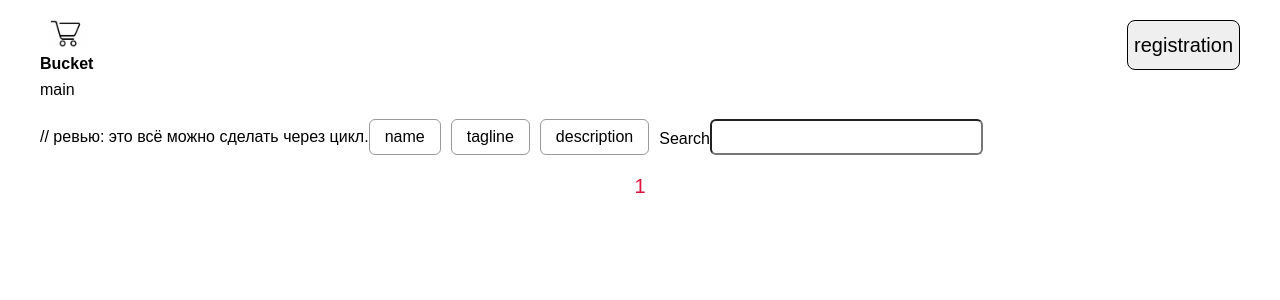
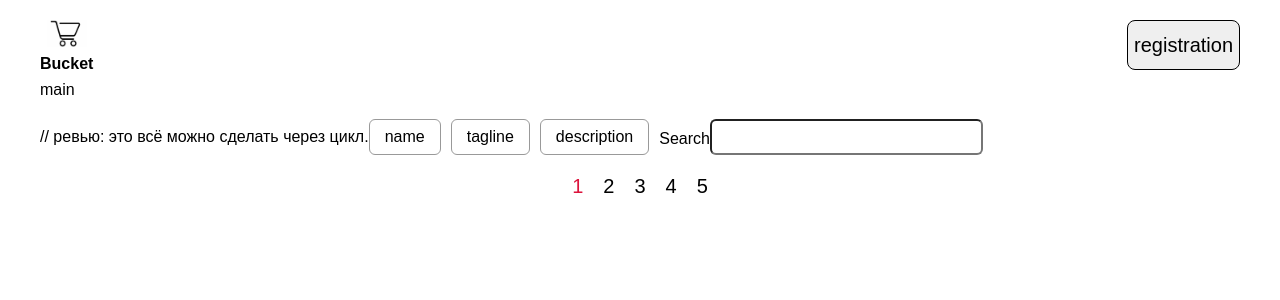
Before and after one commit to exkont/beer-shop-reactjs-remake, a React (Create React App) app: page / in a window 1280 px wide. Shown: the top 300 px of the page. Built offline with nearby package versions, Linux system fonts and the light colour scheme; no server answers.

Commit message:
created PageContainer and fixed warnings with keys

```diff
--- /dev/null
+++ b/src/components/Pagination/PaginationConainer.js
@@ -0,0 +1,28 @@
+import React, {useEffect, useState} from "react";
+import Pagination from "./Pagination";
+
+function PaginationContainer(props) {
+
+    let [countOfPages, setCountOfPages] = useState(1);
+
+    useEffect(() => {
+        if (props.data) {
+            switch (props.goal) {
+                case 'list':
+                    setCountOfPages(props.maxCountOfPages);
+                    break;
+                case 'bucket':
+                    setCountOfPages(Math.ceil(props.storageArrayOfIDs.size / props.countOfBeersPerPage));
+                    break;
+                case 'search':
+                    setCountOfPages(Math.ceil(props.foundItems.length / props.countOfBeersPerPage));
+            }
+        }
+    }, [props.foundItems, props.storageArrayOfIDs, props.data]);
+
+    return (
+        <Pagination countOfPages={countOfPages} changePage={props.changePage} page={props.page}/>
+    )
+}
+
+export default PaginationContainer;
--- a/src/components/Search/Search.js
+++ b/src/components/Search/Search.js
@@ -31,9 +31,9 @@ function Search(props) {
         <div className={classes.findingSection} onClick={sendSearchParameters} onChange={sendSearchParameters}>
             // ревью: это всё можно сделать через цикл.
             {
-                ['name', 'tagline', 'description'].map(value => {
+                ['name', 'tagline', 'description'].map((value, index) => {
                     return (
-                        <div className={classes.formRadioBtn}>
+                        <div className={classes.formRadioBtn} key={index}>
                             <input className={classes.formRadioBtnBtn} type="radio" name="radio" value={value}/>
                             <label htmlFor="">{value}</label>
                         </div>
--- a/src/components/ShopItems/ShopItems.js
+++ b/src/components/ShopItems/ShopItems.js
@@ -21,7 +21,7 @@ function ShopItems(props) {
                 if (countOfBeersPerPage < props.countOfBeersPerPage) {
                     countOfBeersPerPage++;
                     // ревью: лучше вынести это в отдельный комопнент, который отвечает чисто только за представление.
-                    itemsArr.push(<Item item={props.shopItems[i]} storageArrayOfIDs={props.storageArrayOfIDs}/>);
+                    itemsArr.push(<Item item={props.shopItems[i]} storageArrayOfIDs={props.storageArrayOfIDs} key={i}/>);
                 }
             }
             setItems(<div onClick={changeBucketItem}>{itemsArr}</div>);
--- a/src/hoc/ShopContent.js
+++ b/src/hoc/ShopContent.js
@@ -10,7 +10,7 @@ function ShopContent(props) {
     let [goal, setGoal] = useState(props.goal);
     let [data, setData] = useState([]);
     let [page, setPage] = useState(1);
-    let [countOfPages, setCountOfPages] = useState(1);
+    let [foundItems, setFoundItems] = useState();
     // где используется setMaxCountOfPages? Есмли ни где то нет смысла в useState
     const maxCountOfPages = 5;
     // тоже самое что и выше.
@@ -40,19 +40,6 @@ function ShopContent(props) {
         // плюс лучше сначала взять добавить отсортировать а пото записать в state. А не два раза делать запись.
         setStorageArrayOfIDs(new Set([...storageArrayOfIDs]));
         localStorage.setItem('listOfIDs', `${[...storageArrayOfIDs].join('|')}`);
-    }
-
-    function changeCountOfPages() {
-        switch (goal) {
-            case 'list':
-                setCountOfPages(maxCountOfPages);
-                break;
-            case 'bucket':
-                setCountOfPages(Math.ceil(storageArrayOfIDs.size / countOfBeersPerPage));
-                break;
-            case 'search':
-                setCountOfPages(Math.ceil(data.length / countOfBeersPerPage));
-        }
     }
 
     const sendRequest = (url) => {
@@ -119,7 +106,6 @@ function ShopContent(props) {
             setGoal('list');
             setPage(1);
             sendRequest(createUrlRequest(goal, page, countOfBeersPerPage)).then(data => {
-                changeCountOfPages();
                 setData(data);
             });
         } else {
@@ -132,7 +118,7 @@ function ShopContent(props) {
                     return 0;
                     // return a.id - b.id;
                 });
-                setCountOfPages(Math.ceil(searchItems.length / countOfBeersPerPage));
+                setFoundItems([...searchItems]);
                 searchItems = searchItems.slice(countOfBeersPerPage * (page - 1), countOfBeersPerPage * page);
                 setData(searchItems);
             });
@@ -143,7 +129,6 @@ function ShopContent(props) {
         if (goal === 'list' || goal === 'bucket') {
             sendRequest(createUrlRequest(goal, page, countOfBeersPerPage)).then(data => {
                 setData(data);
-                changeCountOfPages();
             });
         }
         if (goal === 'search') {
@@ -153,12 +138,14 @@ function ShopContent(props) {
 
     return <props.component data={data}
                             page={page}
+                            goal={goal}
                             changePage={setPage}
-                            countOfPages={countOfPages}
                             changeBucketList={changeBucketList}
                             storageArrayOfIDs={storageArrayOfIDs}
                             countOfBeersPerPage={countOfBeersPerPage}
                             searchProduct={changeSearchParameters}
+                            maxCountOfPages={maxCountOfPages}
+                            foundItems={foundItems}
     />;
 }
 
--- a/src/pages/bucket/Bucket.js
+++ b/src/pages/bucket/Bucket.js
@@ -1,7 +1,7 @@
 import React from "react";
 import Header from "../../components/Header/Header";
 import ShopItems from "../../components/ShopItems/ShopItems";
-import Pagination from "../../components/Pagination/Pagination";
+import PaginationContainer from "../../components/Pagination/PaginationConainer";
 
 function Bucket(props) {
     return (
@@ -13,7 +13,14 @@ function Bucket(props) {
                        storageArrayOfIDs={props.storageArrayOfIDs}
                        countOfBeersPerPage={props.countOfBeersPerPage}
             />
-            <Pagination countOfPages={props.countOfPages} changePage={props.changePage} page={props.page}/>
+            <PaginationContainer data={props.data}
+                                 changePage={props.changePage}
+                                 page={props.page}
+                                 maxCountOfPages={props.maxCountOfPages}
+                                 storageArrayOfIDs={props.storageArrayOfIDs}
+                                 countOfBeersPerPage={props.countOfBeersPerPage}
+                                 goal={props.goal}
+            />
         </div>
     )
 }
--- a/src/pages/main/Main.js
+++ b/src/pages/main/Main.js
@@ -1,8 +1,8 @@
 import React, {useState, useEffect} from "react";
 import Header from "../../components/Header/Header";
 import ShopItems from "../../components/ShopItems/ShopItems";
-import Pagination from "../../components/Pagination/Pagination";
 import Search from "../../components/Search/Search";
+import PaginationContainer from "../../components/Pagination/PaginationConainer";
 
 function Main(props) {
 
@@ -16,7 +16,15 @@ function Main(props) {
                        storageArrayOfIDs={props.storageArrayOfIDs}
                        countOfBeersPerPage={props.countOfBeersPerPage}
             />
-            <Pagination countOfPages={props.countOfPages} changePage={props.changePage} page={props.page}/>
+            <PaginationContainer data={props.data}
+                                 changePage={props.changePage}
+                                 page={props.page}
+                                 maxCountOfPages={props.maxCountOfPages}
+                                 storageArrayOfIDs={props.storageArrayOfIDs}
+                                 countOfBeersPerPage={props.countOfBeersPerPage}
+                                 goal={props.goal}
+                                 foundItems={props.foundItems}
+            />
         </div>
     )
 }
```
